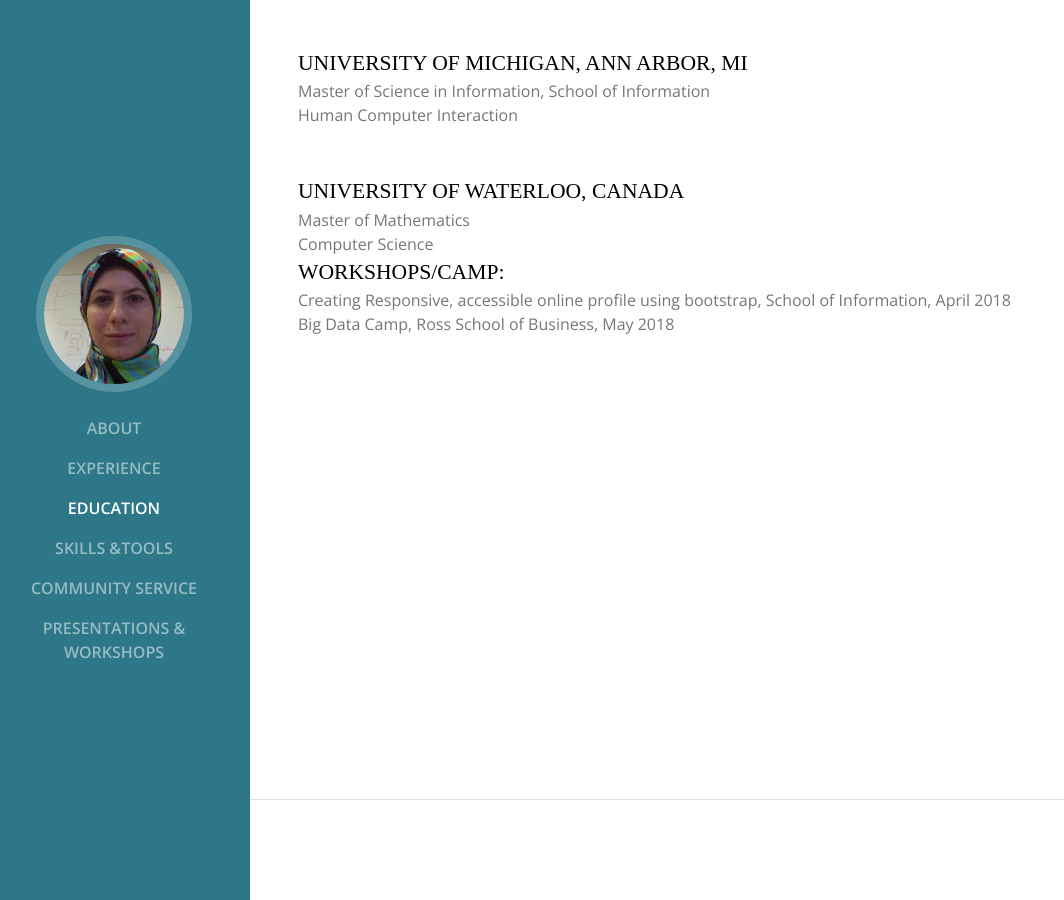
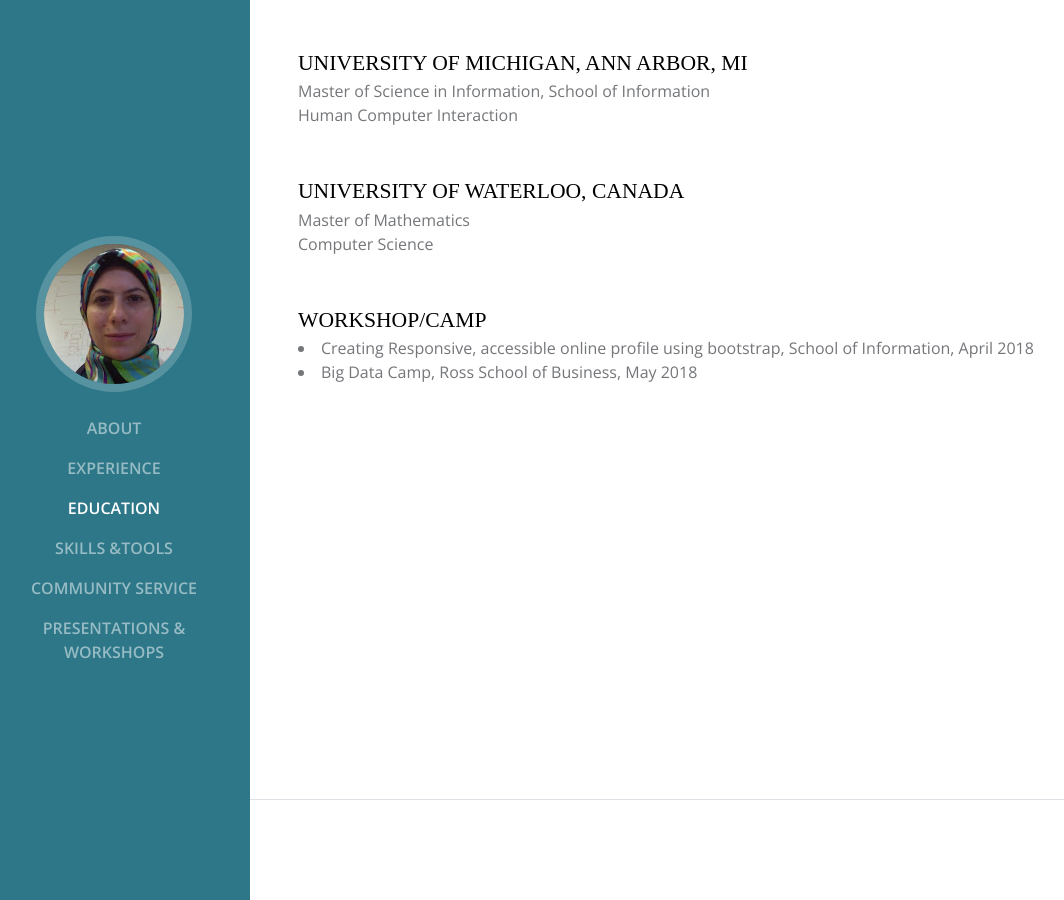
Before and after one commit to nancymou/nancymou.github.io, a Jekyll site: the page index.html, which Jekyll copies as it is, in a window 1280 px wide and 900 px high, scrolled down 2305 px. Shown: the whole window, without its empty margins (22-1086 px from the left). Built offline with Jekyll 4.4.1, drawn with Linux system fonts in a browser that asks for light colours; some web fonts are replaced.

Commit message:
Update index.html

```diff
--- a/index.html
+++ b/index.html
@@ -188,7 +188,7 @@
             </div>
           </div>
 
-          <div class="resume-item d-flex flex-column flex-md-row">
+          <div class="resume-item d-flex flex-column flex-md-row mb-5">
             <div class="resume-content mr-auto">
                 <div class="subheading">University of Waterloo, Canada</div>
                 <div>Master of Mathematics</div>
@@ -198,9 +198,9 @@
 
         <div class="resume-item d-flex flex-column flex-md-row">
             <div class="resume-content mr-auto">
-              <div class="subheading">Workshops/Camp:</div>
-              <div>Creating Responsive, accessible online profile using bootstrap, School of Information, April 2018</div>
-              <div>Big Data Camp, Ross School of Business, May 2018</div>
+              <div class="subheading">Workshop/Camp</div>
+              <li>Creating Responsive, accessible online profile using bootstrap, School of Information, April 2018</li>
+              <li>Big Data Camp, Ross School of Business, May 2018</li>
             </div>
          </div>
       </section>
```
